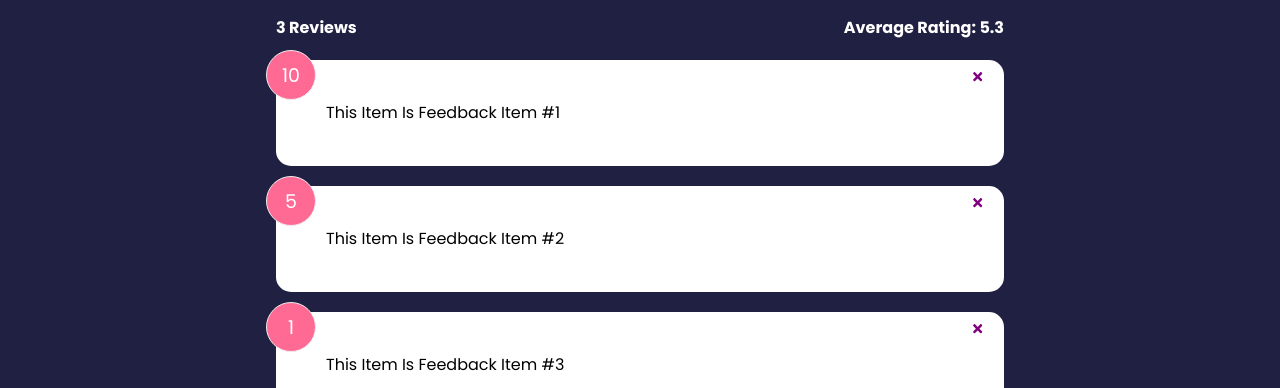
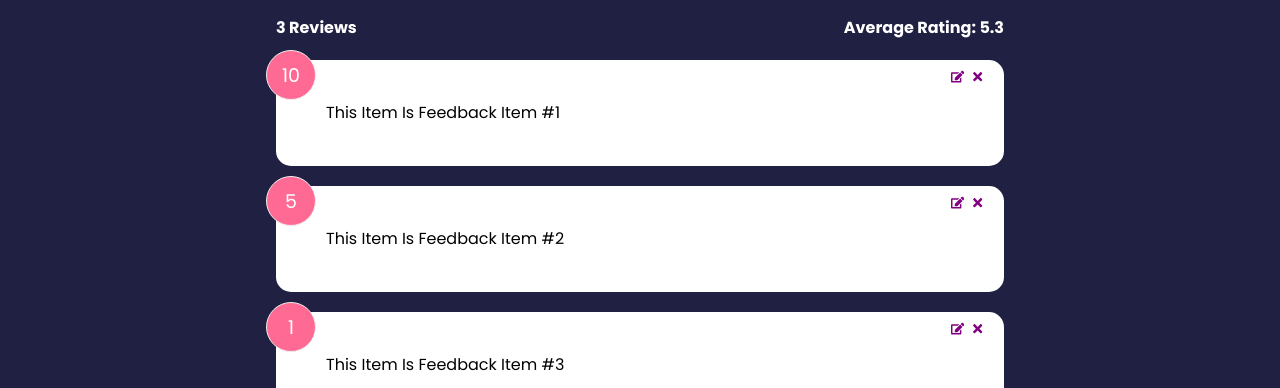
Before and after one commit to rscottlundgren-web-tutorials/udemy-feedback-app-brad-traversy, a React (Create React App) app: page / in a window 1280 px wide. Shown: the part 384-772 px from the top of the page. Built offline with nearby package versions, Linux system fonts and the light colour scheme.

Commit message:
Add `editFeedback` Icon, Base Functionality
- Import `FaEdit` from `react-icons`
- Extract `editFeedback` function from global state/context API
- Add edit icon button with `editFeedback` onClick action

```diff
--- a/src/components/FeedbackItem.jsx
+++ b/src/components/FeedbackItem.jsx
@@ -1,17 +1,20 @@
-import { FaTimes } from 'react-icons/fa';
+import { FaTimes, FaEdit } from 'react-icons/fa';
 import { useContext } from 'react';
 import PropTypes from 'prop-types';
 import Card from './shared/Card';
 import FeedbackContext from '../context/FeedbackContext';
 
 function FeedbackItem({ item }) {
-	const { deleteFeedback } = useContext(FeedbackContext);
+	const { deleteFeedback, editFeedback } = useContext(FeedbackContext);
 
 	return (
 		<Card>
 			<div className='num-display'>{item.rating}</div>
 			<button onClick={() => deleteFeedback(item.id)} className='close'>
 				<FaTimes color='purple' />
+			</button>
+			<button onClick={() => editFeedback(item)} className='edit'>
+				<FaEdit color='purple' />
 			</button>
 			<div className='text-display'>{item.text}</div>
 		</Card>
```
